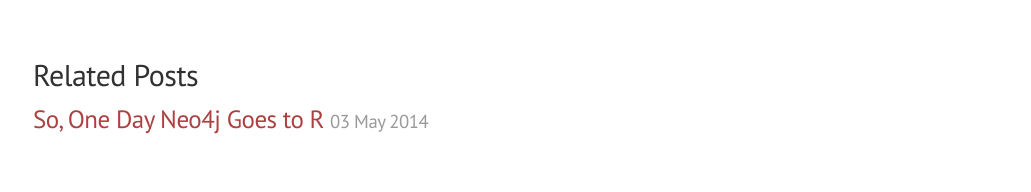
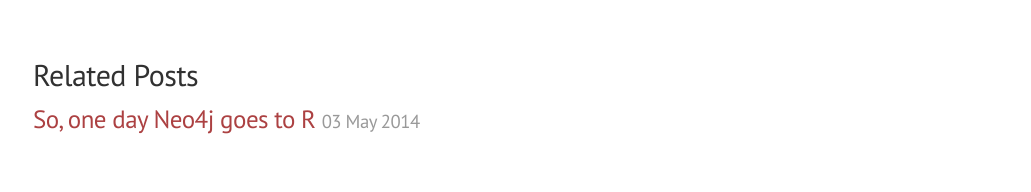
Before and after one commit to retrography/retrography.github.io, a Jekyll site: the page built from _posts/2014-10-27-so-scriptella-works-with-neo4j.markdown, in a window 1280 px wide. Shown: the part 1307-1499 px from the top of the page, without its empty margins (247-1278 px from the left). Built offline with Jekyll 4.4.1, drawn with Linux system fonts in a browser that asks for light colours; Markdown is read by kramdown in place of the engine named in the settings.

Commit message:
Removed gist

```diff
--- a/_posts/2014-05-03-so-one-day-neo4j-goes-to-r.markdown
+++ b/_posts/2014-05-03-so-one-day-neo4j-goes-to-r.markdown
@@ -1,12 +1,10 @@
 ---
 layout: post
-title: "So, One Day Neo4j Goes to R"
+title: "So, one day Neo4j goes to R"
 date: 2014-05-03
 keywords: "r neo4j graphs databases statistics sna code gist"
 ---
 There is an easy way to fetch graph data from Neo4j directly into R environment using a simple REST API client:
-
-{% gist retrography/fdbf658116ddb7fa7c51 %}
 
 {% highlight r linenos %}
 library('RCurl')
```
Also changed, not shown: other parts of _posts/2014-05-03-so-one-day-neo4j-goes-to-r.markdown (+1 -1 lines).
